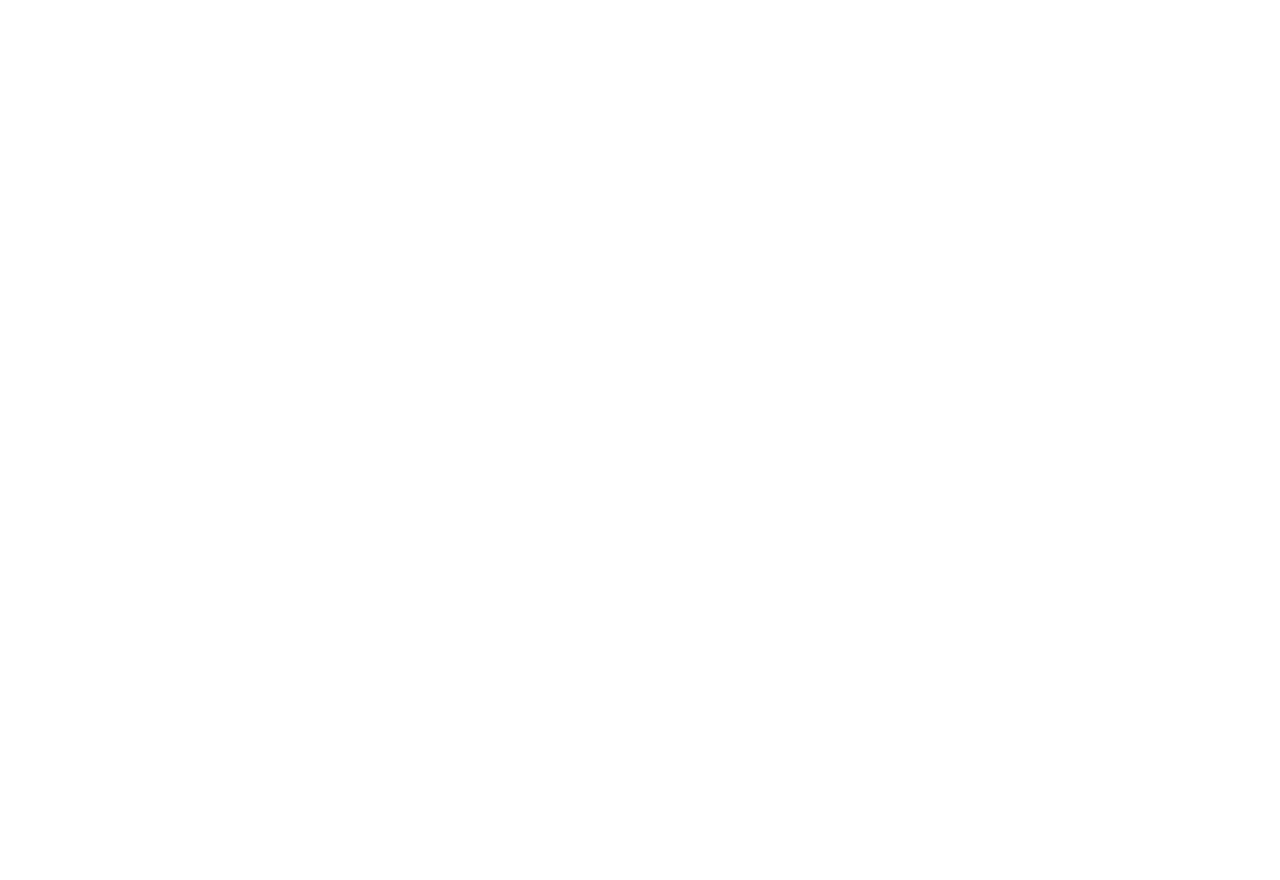
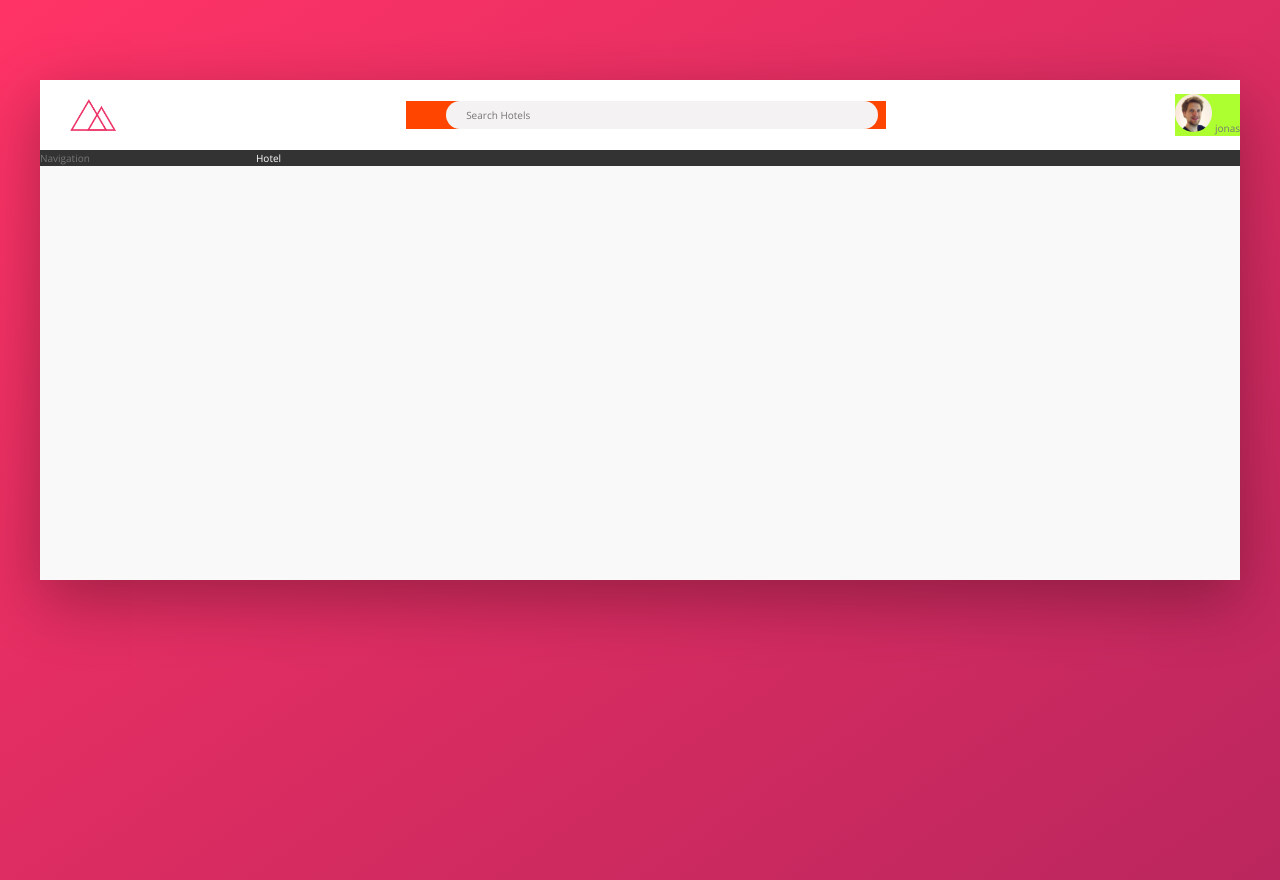
Before and after one commit to dev-ethanjohn/Trillo-tutorial, a website: page index.html in a window 1280 px wide. Before the commit the page ends 800 px from the top, so only its background shows below. Drawn offline with nearby package versions, Linux system fonts and the light colour scheme; some icons are missing; a web font is replaced by a local one.

Commit message:
feat: add components

```diff
--- a/index.html
+++ b/index.html
@@ -1,5 +1,6 @@
 <!DOCTYPE html>
 <html lang="en">
+
 <head>
     <meta charset="UTF-8">
     <meta name="viewport" content="width=device-width, initial-scale=1.0">
@@ -9,8 +10,54 @@
     <link rel="shortcut icon" type="image/png" href="img/favicon.png">
 
     <title>trillo &mdash; Your all-in-one booking app</title>
+    <link rel="stylesheet" href="https://cdn.hugeicons.com/font/hgi-stroke-rounded.css" />
+    <link rel="stylesheet" href="https://sets.hugeicons.com/YOUR-SET-ID.css" crossorigin="anonymous">
 </head>
+
 <body>
+    <div class="container">
+        <header class="header">
+            <img src="img/logo.png" alt="Trillo logo" class="logo">
+            <form action="#" class="search">
 
+                <input type="text" class="search__input" placeholder="Search Hotels">
+                <button class="search__button">
+                    <i class="hgi hgi-stroke hgi-search-01"></i>
+                </button>
+            </form>
+
+            <nav class="user-nav">
+                <div class="user-nav__icon-box">
+                    <i class="hgi hgi-stroke hgi-user-circle-02"></i>
+                    <span class="user-nav__notification"></span>
+                </div>
+
+                <div class="user-nav__icon-box">
+                    <i class="hgi hgi-stroke hgi-bubble-chat"></i>
+                    <span class="user-nav__notification"></span>
+                </div>
+
+                <div class="user-nav__user">
+                    <img class="user-nav__user-photo" src="img/user.jpg" alt="User photo">
+                    <span class="user-nav__user-name">jonas</span>
+                </div>
+
+            </nav>
+
+        </header>
+
+
+        <div class="content">
+            <nav class="sidebar">
+                Navigation
+            </nav>
+
+            <main class="hotel-view">
+                Hotel
+            </main>
+        </div>
+
+    </div>
 </body>
+
 </html>
--- a/package.json
+++ b/package.json
@@ -6,12 +6,13 @@
   "scripts": {
     "watch:sass": "sass --watch sass/main.scss css/style.css",
     "compile:sass": "sass  sass/main.scss css/style.comp.css",
-    "devserver": "live-server",
+    "devserver": "live-server --browser=chrome",
     "start": "npm-run-all --parallel devserver watch:sass",
     "concat:css": "concat -o css/style.concat.css css/style.comp.css",
     "prefix:css": "postcss --use autoprefixer -b \"last 10 versions\" css/style.concat.css -o css/style.prefix.css",
     "compress:css": "sass --style=compressed css/style.prefix.css css/style.css ",
-    "build:css": "npm-run-all compile:sass concat:css prefix:css compress:css"
+    "build:css": "npm-run-all compile:sass concat:css prefix:css compress:css",
+    "build": "npm run build:css"
   },
   "author": "",
   "license": "ISC",
--- /dev/null
+++ b/sass/_base.scss
@@ -0,0 +1,65 @@
+/*
+COLORS
+
+Primary: #eb2f64
+Primary light: #FF3366
+Primary dark: #BA265D
+
+Grey light 1: #faf9f9
+Grey light 2: #f4f2f2
+Grey light 3: #f0eeee
+Grey light 4:  #f0eeee
+
+Grey dark 1: #333
+Grey dark 2: #777
+Grey dark 3: #999
+
+*/
+
+:root {
+  --color-primary: #eb2f64;
+  --color-primary-light: #ff3366;
+  --color-primary-dark: #ba265d;
+
+  --color-grey-light-1: #faf9f9;
+  --color-grey-light-2: #f4f2f2;
+  --color-grey-light-3: #f0eeee;
+  --color-grey-light-4: #f0eeee;
+
+  --color-grey-dark-1: #333;
+  --color-grey-dark-2: #777;
+  --color-grey-dark-3: #999;
+
+  --shadow-dark: 0 2rem 6rem rgba(0, 0, 0, 0.3);
+}
+
+* {
+  margin: 0;
+  padding: 0;
+}
+
+*,
+*::before,
+*::after {
+  box-sizing: inherit;
+}
+
+html {
+  box-sizing: border-box;
+  font-size: 62.5%;
+}
+
+body {
+  color: var(--color-grey-dark-2);
+  font-family: "Open Sans", sans-serif;
+  font-weight: 400;
+  line-height: 1.6;
+  background-image: linear-gradient(
+    to right bottom,
+    var(--color-primary-light),
+    var(--color-primary-dark)
+  );
+  background-repeat: no-repeat;
+  background-size: cover;
+  min-height: 100vh;
+}
--- /dev/null
+++ b/sass/_components.scss
@@ -0,0 +1,80 @@
+/////////////////////////////
+//LOGO
+.logo {
+  height: 3.25rem;
+  margin-left: 3rem;
+}
+
+/////////////////////////////
+// SEARCH
+.search {
+  background-color: orangered;
+  flex: 0 0 40%;
+
+  display: flex;
+  align-items: center;
+  justify-content: center;
+
+  &__input {
+    font-family: inherit;
+    color: inherit;
+    font-size: inherit;
+    background-color: var(--color-grey-light-2);
+    border: none;
+    padding: 0.7rem 2rem;
+    border-radius: 100px;
+    width: 90%;
+    transition: all 0.2s;
+    margin-right: -3.25rem;
+
+    &:focus {
+      outline: none;
+      width: 100%;
+      background-color: var(--color-grey-light-3);
+    }
+  }
+
+  &__input:focus + &__button {
+    background-color: var(--color-grey-light-3);
+  }
+
+  &__button {
+    border: none;
+    background-color: var(--color-grey-light-2);
+
+    &:focus {
+      outline: none;
+      transform: translateY(2px);
+    }
+  }
+}
+
+.hgi-search-01 {
+  font-size: 24px;
+}
+
+/////////////////////////////
+// USER NAVIGATIOM
+.user-nav {
+  background-color: greenyellow;
+
+  // &__icon-box {
+  // }
+
+  // &__icon {
+  // }
+
+  // &__icon-notification {
+  // }
+
+  // &__user {
+  // }
+
+  &__user-photo {
+    height: 3.75rem;
+    border-radius: 50%;
+  }
+
+  // &__user-name {
+  // }
+}
--- /dev/null
+++ b/sass/_layout.scss
@@ -0,0 +1,35 @@
+.container {
+  max-width: 120rem;
+  margin: 8rem auto;
+  background-color: var(--color-grey-light-1);
+  box-shadow: var(--shadow-dark);
+
+  min-height: 50rem;
+}
+
+.header {
+  height: 7rem;
+  background-color: #fff;
+  border-bottom: var(--color-grey-light-2);
+
+  display: flex;
+  align-items: center;
+  justify-content: space-between;
+}
+
+.content {
+  display: flex;
+}
+
+.sidebar {
+  background-color: var(--color-grey-dark-1);
+
+  //
+  flex: 0 0 18%;
+}
+
+.hotel-view {
+  color: #fff;
+  background-color: var(--color-grey-dark-1);
+  flex: 1;
+}
```
Also changed, not shown: sass/main.scss (+3 -17 lines), css/sass/main.css (added), css/style.comp.css (added), css/style.concat.css (added), css/style.css, css/style.prefix.css (added), 3 other files. Lines whose indentation alone changed are shown as unchanged.
